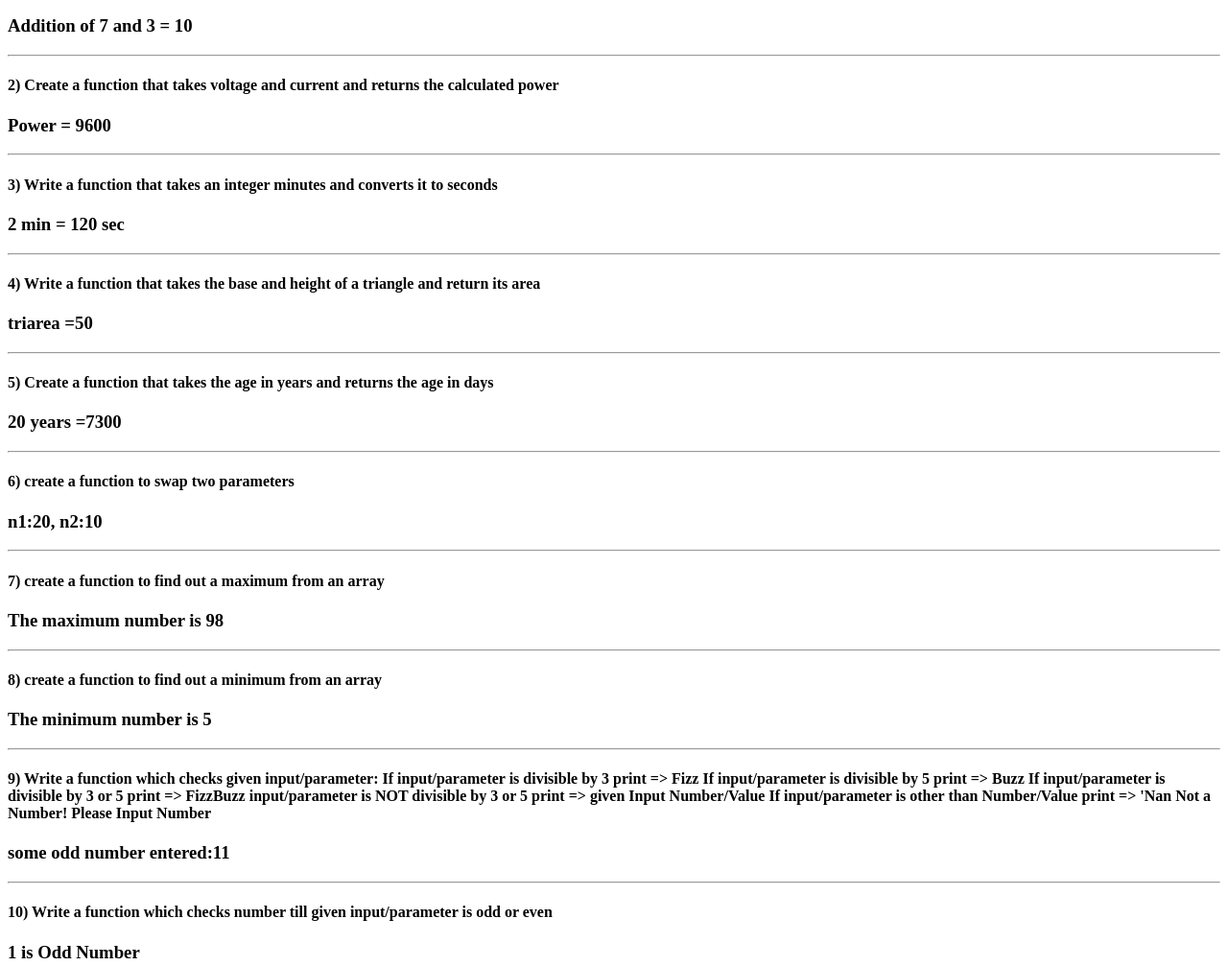
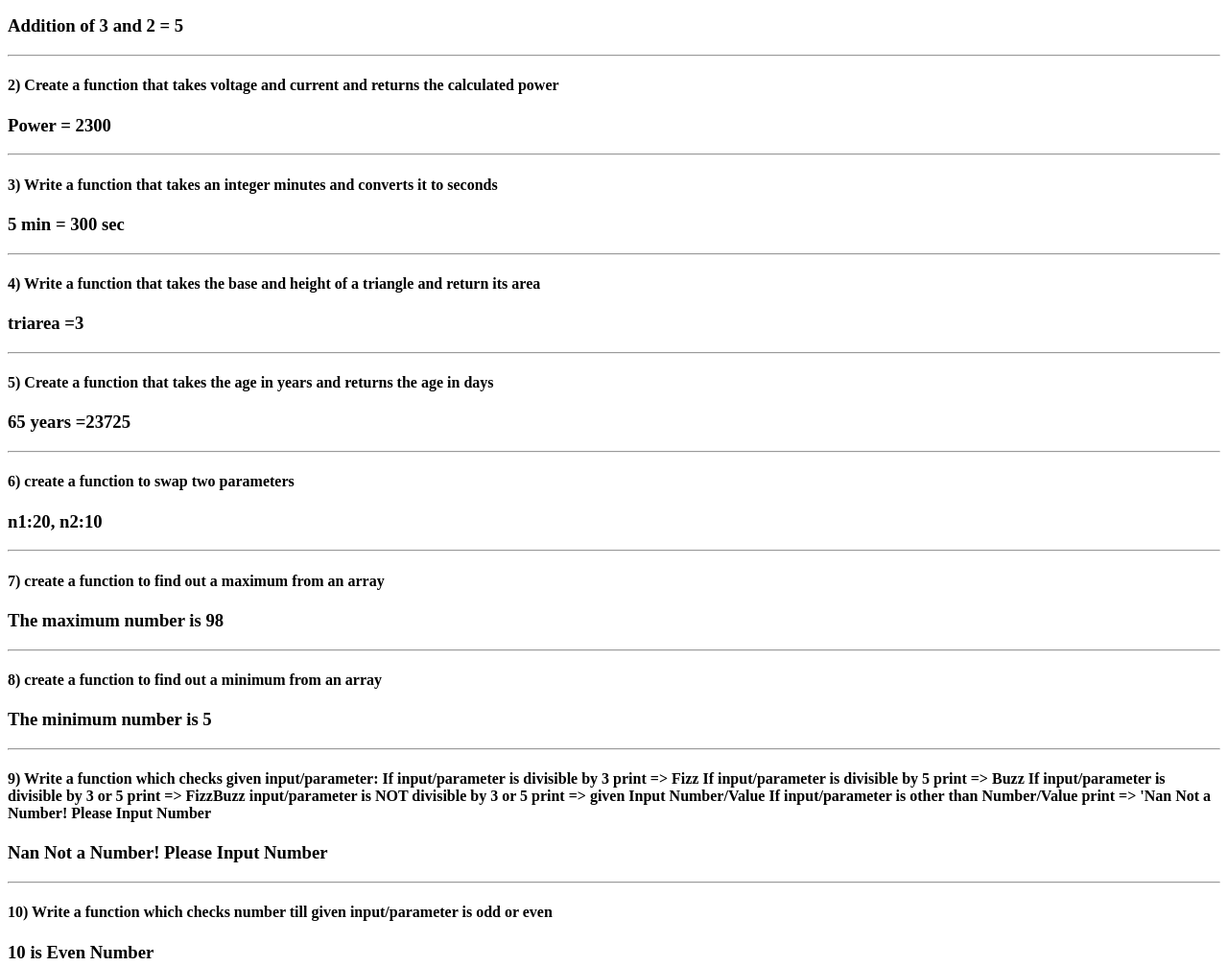
Before and after one commit to nitish-poojari/ashwini_repo, a plain HTML site: page Javascript/index.html in a window 1280 px wide. Shown: the part 160-1167 px from the top of the page at 96% size. Drawn offline with Linux system fonts and the light colour scheme.

Commit message:
done with the javascript changes

```diff
--- a/Javascript/Script/Question1.js
+++ b/Javascript/Script/Question1.js
@@ -1,16 +1,15 @@
-function addition(num1,num2)
-{
- return num1+num2
+function addition(num1, num2) {
+    return (document.getElementById("1").innerHTML = [`Addition of ${num1} and ${num2} = ${(num1 + num2)}`])
+}
+//add=addition(3,2)
+//console.log(`Addition of 3 and 2 = ${add}`)
+//documet.getElementById("1").innerHTML =  [`Addition of 3 and 2 = ${add}`]
+//document.write(add)
 
-}
-add=addition(3,2)
-//console.log(`Addition of 3 and 2 = ${add}`)
-document.getElementById("1").innerHTML =  [`Addition of 3 and 2 = ${add}`]
+//=addition(-3,-6)
+//console.log(`Addition of -3 and -6 = ${add}`)
+//document.getElementById("1").innerHTML =  [`Addition of -3 and -6 = ${add}`]
 
-add=addition(-3,-6)
-//console.log(`Addition of -3 and -6 = ${add}`)
-document.getElementById("1").innerHTML =  [`Addition of -3 and -6 = ${add}`]
-
-add=addition(7,3)
+//add=addition(7,3)
 //console.log(`Addition of 7 and 3 = ${add}`)
-document.getElementById("1").innerHTML = [`Addition of 7 and 3 = ${add}`]
+//.getElementById("1").innerHTML = [`Addition of 7 and 3 = ${add}`]
--- a/Javascript/Script/Question10.js
+++ b/Javascript/Script/Question10.js
@@ -1,19 +1,13 @@
-function checkOddEven(n1)
-{
-
-    for(let i=1;i<=n1;i++)
-    {
-        if(i%2==0)
-        {
+function checkOddEven(n1) {
+    for (let i = 1; i <= n1; i++) {
+        if (i % 2 == 0) {
             //console.log(`${i} is Even Number`)
-            document.getElementById("main").innerHTML =  [`${i} is Even Number`]
+            document.getElementById("10").innerHTML = [`${i} is Even Number`]
         }
-        else
-        {
+        else {
             //console.log(`${i} is Odd Number`)
-            document.getElementById("10").innerHTML =  [`${i} is Odd Number`]
+            document.getElementById("10").innerHTML = [`${i} is Odd Number`]
         }
     }
-
 }
-checkOddEven(10)
+// checkOddEven(10)
--- a/Javascript/Script/Question11.js
+++ b/Javascript/Script/Question11.js
@@ -1,14 +1,10 @@
-function sum0fMultiples(n1)
-{
-    let sum=0
-    for(let i=1;i<=n1;i++)
-    {
-        if(i%3==0 || i%5==0)
-        sum=sum+i
-
+function sum0fMultiples(n1) {
+    let sum = 0
+    for (let i = 1; i <= n1; i++) {
+        if (i % 3 == 0 || i % 5 == 0)
+            sum = sum + i
     }
     //console.log(`sum0fMultipleValue of 3 & 5 upto 10 digit is:${sum}`)
-    document.getElementById("11").innerHTML =  [`Sum of Multiple Value of 3 & 5 upto 10 digit is:${sum}`]
-
+    document.getElementById("11").innerHTML = [`Sum of Multiple Value of 3 & 5 upto 10 digit is:${sum}`]
 }
-sum0fMultiples(10)
+// sum0fMultiples(10)
--- a/Javascript/Script/Question12.js
+++ b/Javascript/Script/Question12.js
@@ -1,10 +1,7 @@
 const n = 20
-
-let tag=document.createElement("p");
-
-let prime=2;
-
-let flag1= document.getElementById("fourteen").innerHTML
+let tag = document.createElement("p");
+let prime = 2;
+let flag1 = document.getElementById("12").innerHTML
 function showPrimeNumbers(num) {
     for (let i = 2; i <= num; i++) {
         let flag = 0
@@ -12,15 +9,11 @@ function showPrimeNumbers(num) {
             if (i % j == 0) {
                 flag = 1
             }
-
         }
-
-            if (flag == 0) {
-               // console.log(` Prime number:${i}`)
-                document.write(`Prime Number : ${i} <br>`);
-            }
+        if (flag == 0) {
+            // console.log(` Prime number:${i}`)
+            document.write(`Prime Number : ${i} <br>`);
         }
     }
-
-
+}
     //showPrimeNumbers(20)
--- a/Javascript/Script/Question13.js
+++ b/Javascript/Script/Question13.js
@@ -1,41 +1,27 @@
-function calculateGrades(marks)
-
-{
-    let sum=0
-  for ( const value of marks )
-  {
-     sum=sum+value;
+function calculateGrades(marks) {
+  let sum = 0
+  for (const value of marks) {
+    sum = sum + value;
   }
   //console.log(`sum of Marks is ${sum}`)
-  avg=sum/marks.length
- // console.log(`Average of Marks is ${avg}`)
-  if(avg>=0 && avg<=70)
-  {
+  avg = sum / marks.length
+  // console.log(`Average of Marks is ${avg}`)
+  if (avg >= 0 && avg <= 70) {
     //console.log("Grade: D")
-    document.getElementById("13").innerHTML =  [`Grade: D`]
+    document.getElementById("13").innerHTML = [`Grade: D`]
   }
-
-  if(avg<=70 && avg>=79)
-  {
+  if (avg <= 70 && avg >= 79) {
     //console.log("Grade: C")
-    document.getElementById("13").innerHTML =  [`Grade: C`]
+    document.getElementById("13").innerHTML = [`Grade: C`]
   }
-
-
-  if(avg>=81 && avg<=89)
-  {
+  if (avg >= 81 && avg <= 89) {
     //console.log("Grade: B")
-    document.getElementById("13").innerHTML =  [`Grade: B`]
+    document.getElementById("13").innerHTML = [`Grade: B`]
   }
-
-
-  if(avg>=91 && avg<=100)
-  {
+  if (avg >= 91 && avg <= 100) {
     //console.log("Grade: A")
-    document.getElementById("13").innerHTML =  [`Grade: A`]
+    document.getElementById("13").innerHTML = [`Grade: A`]
   }
 }
-
-
-const marks=[55, 85, 55, 65]
-calculateGrades(marks)
+// const marks=[55, 85, 55, 65]
+// calculateGrades(marks)
--- a/Javascript/Script/Question14.js
+++ b/Javascript/Script/Question14.js
@@ -1,19 +1,16 @@
-function showPattern(num)
-{
-    let string=''
-    for(let index=1;index<=num;index++)
-    {
-        for(let index1=0;index1<index;index1++)
-        {
-          //string+= '*'
-         document.write('*')
+let tag1 = document.createElement("p");
+let flag = document.getElementById("14").innerHTML
+function showPattern(num) {
+    let string = ''
+    for (let index = 1; index <= num; index++) {
+        for (let index1 = 0; index1 < index; index1++) {
+            //string+= '*'
+            document.write('*')
         }
         //string+= '<br/>'
         document.write('<br/>')
     }
-   // console.log(string)
+    // console.log(string)
     //document.getElementById("main").innerHTML = [string]
-
 }
-
-showPattern(5)
+// showPattern(5)
--- a/Javascript/Script/Question2.js
+++ b/Javascript/Script/Question2.js
@@ -1,17 +1,15 @@
-function circuitPower(volt,current)
-{
-    return volt*current
+function circuitPower(volt, current) {
+    return (document.getElementById("2").innerHTML = [`Power = ${volt * current}`])
 }
+// power=circuitPower(230,10)
+// //console.log(`Power = ${power}`)
+// document.getElementById("2").innerHTML =[`Power = ${power}`]
 
-power=circuitPower(230,10)
-//console.log(`Power = ${power}`)
-document.getElementById("2").innerHTML =[`Power = ${power}`]
-
-power=circuitPower(110,3)
-//console.log(`Power = ${power}`)
-document.getElementById("2").innerHTML =[`Power = ${power}`]
+// power=circuitPower(110,3)
+// //console.log(`Power = ${power}`)
+// document.getElementById("2").innerHTML =[`Power = ${power}`]
 
 
-power=circuitPower(480,20)
-//console.log(`Power = ${power}`)
-document.getElementById("2").innerHTML =[`Power = ${power}`]
+// power=circuitPower(480,20)
+// //console.log(`Power = ${power}`)
+// document.getElementById("2").innerHTML =[`Power = ${power}`]
--- a/Javascript/Script/Question3.js
+++ b/Javascript/Script/Question3.js
@@ -1,8 +1,7 @@
-function convert(min){
-    let seconds= min*60
-    document.getElementById("3").innerHTML =[`${min} min = ${seconds} sec`]
-
-  }
-  convert(5)
-  convert(3)
-  convert(2)
+function convert(min) {
+    let seconds = min * 60
+    return (document.getElementById("3").innerHTML = [`${min} min = ${seconds} sec`])
+}
+  // convert(5)
+  // convert(3)
+  // convert(2)
--- a/Javascript/Script/Question4.js
+++ b/Javascript/Script/Question4.js
@@ -1,8 +1,7 @@
-function triArea(p1,p2){
-    let area= (1/2)*(p1*p2)
-    document.getElementById("4").innerHTML =[`triarea =${area}`]
-
-  }
-  triArea(3,2)
-  triArea(7,4)
-  triArea(10,10)
+function triArea(p1, p2) {
+  let area = (1 / 2) * (p1 * p2)
+  return (document.getElementById("4").innerHTML = [`triarea =${area}`])
+}
+  // triArea(3,2)
+  // triArea(7,4)
+  // triArea(10,10)
--- a/Javascript/Script/Question5.js
+++ b/Javascript/Script/Question5.js
@@ -1,13 +1,11 @@
-function calcAge(years)
-{
-  return years*365
- }
+function calcAge(years) {
+  return (document.getElementById("5").innerHTML = [`${years} years =${years * 365}`])
+}
+// days=calcAge(65)
+// document.getElementById("5").innerHTML =[`65 years =${days}`]
 
-days=calcAge(65)
-document.getElementById("5").innerHTML =[`65 years =${days}`]
+// days=calcAge(0)
+// document.getElementById("5").innerHTML =[`0 years =${days}`]
 
-days=calcAge(0)
-document.getElementById("5").innerHTML =[`0 years =${days}`]
-
-days=calcAge(20)
-document.getElementById("5").innerHTML =[`20 years =${days}`]
+// days=calcAge(20)
+// document.getElementById("5").innerHTML =[`20 years =${days}`]
--- a/Javascript/Script/Question6.js
+++ b/Javascript/Script/Question6.js
@@ -1,10 +1,8 @@
-function swap(n1,n2)
-  {
-     let n3=n1
-     n1=n2
-     n2=n3
+function swap(n1, n2) {
+  let n3 = n1
+  n1 = n2
+  n2 = n3
+  return (document.getElementById("6").innerHTML = [`n1:${n1}, n2:${n2}`])
+}
 
-     document.getElementById("6").innerHTML = [`n1:${n1}, n2:${n2}`]
-  }
-
-  swap(10,20)
+//   swap(10,20)
--- a/Javascript/Script/Question7.js
+++ b/Javascript/Script/Question7.js
@@ -1,16 +1,13 @@
-function findMax(numbers)
-{
-let max=numbers[0]
-for (let i=0;i<numbers.length;i++)
-{
-    if (numbers[i]>max)
-    {
-        max=numbers[i]
+function findMax(numbers) {
+    let max = numbers[0]
+    for (let i = 0; i < numbers.length; i++) {
+        if (numbers[i] > max) {
+            max = numbers[i]
+        }
     }
-}
-//console.log(`The maximum number is ${max}`)
-document.getElementById("7").innerHTML =  [`The maximum number is ${max}`]
+    //console.log(`The maximum number is ${max}`)
+    return (document.getElementById("7").innerHTML = [`The maximum number is ${max}`])
 }
 
-const numbers=[10, 21, 5, 25, 6, 60, 23, 26, 49, 98]
-findMax(numbers)
+// const numbers=[10, 21, 5, 25, 6, 60, 23, 26, 49, 98]
+// findMax(numbers)
--- a/Javascript/Script/Question8.js
+++ b/Javascript/Script/Question8.js
@@ -1,16 +1,12 @@
-function findMin(numbers1)
-{
-let min=numbers1[0]
-for (let i=0;i<numbers1.length;i++)
-{
-    if (numbers1[i]<min)
-    {
-        min=numbers1[i]
+function findMin(numbers1) {
+    let min = numbers1[0]
+    for (let i = 0; i < numbers1.length; i++) {
+        if (numbers1[i] < min) {
+            min = numbers1[i]
+        }
     }
+    //console.log(`The minimum number is ${min}`)
+    return (document.getElementById("8").innerHTML = [`The minimum number is ${min}`])
 }
-//console.log(`The minimum number is ${min}`)
-document.getElementById("8").innerHTML =  [`The minimum number is ${min}`]
-}
-
-const numbers1=[10, 21, 5, 25, 6, 60, 23, 26, 49, 98]
-findMin(numbers1)
+// const numbers1=[10, 21, 5, 25, 6, 60, 23, 26, 49, 98]
+// findMin(numbers1)
--- a/Javascript/Script/Question9.js
+++ b/Javascript/Script/Question9.js
@@ -1,41 +1,30 @@
-function isfizzBuzz(num)
-{
-    if(`${typeof(num)}`!='number')
-    {
+function isfizzBuzz(num) {
+    if (`${typeof (num)}` != 'number') {
         //console.log("Nan Not a Number! Please Input Number")
-        document.getElementById("9").innerHTML =  [`Nan Not a Number! Please Input Number`]
+        document.getElementById("9").innerHTML = [`Nan Not a Number! Please Input Number`]
     }
-
-    else
-    {
-
-
-        if (num%3==0 && num%5==0)
-        {
+    else {
+        if (num % 3 == 0 && num % 5 == 0) {
             //console.log('FizzBuzz')
-            document.getElementById("9").innerHTML =  [`FizzBuzz`]
+            document.getElementById("9").innerHTML = [`FizzBuzz`]
         }
-        else if(num%3==0)
-        {
+        else if (num % 3 == 0) {
             //console.log('Fizz')
-            document.getElementById("9").innerHTML =  [`Fizz`]
+            document.getElementById("9").innerHTML = [`Fizz`]
         }
-
-        else if(num%5==0)
-        {
+        else if (num % 5 == 0) {
             //console.log('Buzz')
-            document.getElementById("9").innerHTML =  [`Buzz`]
+            document.getElementById("9").innerHTML = [`Buzz`]
         }
-        else{
+        else {
             //console.log(`some odd number entered:${num}`)
-            document.getElementById("9").innerHTML =  [`some odd number entered:${num}`]
+            document.getElementById("9").innerHTML = [`some odd number entered:${num}`]
         }
     }
 }
-
-isfizzBuzz('one')
-isfizzBuzz(true)
-isfizzBuzz(9)
-isfizzBuzz(10)
-isfizzBuzz(30)
-isfizzBuzz(11)
+// isfizzBuzz('one')
+// isfizzBuzz(true)
+// isfizzBuzz(9)
+// isfizzBuzz(10)
+// isfizzBuzz(30)
+// isfizzBuzz(11)
--- a/Javascript/index.html
+++ b/Javascript/index.html
@@ -1,16 +1,18 @@
 <!DOCTYPE html>
 <html lang="en">
+
 <head>
   <meta charset="UTF-8">
   <meta http-equiv="X-UA-Compatible" content="IE=edge">
   <meta name="viewport" content="width=<device-width>, initial-scale=1.0">
   <title>Javascript</title>
 </head>
-<body>
+
+<body onload="somefunc()">
   <center>
     <h1>Javascript Assignments</h1>
-    <br/>
-    <br/>
+    <br />
+    <br />
   </center>
   <!--Question 1-->
   <section>
@@ -115,7 +117,6 @@
     </div>
     <hr>
   </section>
-
   <!--Question 13-->
   <section>
     <div>
@@ -136,11 +137,34 @@
       <h4>14) Write a function which Prints/Shows star (or any pattern) for the number of times and rows provided
       </h4>
       <div id="14" class="ml-5"></div>
+      <button onclick="showPattern(5)">Show Pattern</button>
     </div>
   </section>
+  <script>
+    function somefunc() {
+      addition(3, 2)
+      circuitPower(230, 10)
+      convert(5)
+      triArea(3, 2)
+      calcAge(65)
+      swap(10, 20)
+      const numbers = [10, 21, 5, 25, 6, 60, 23, 26, 49, 98]
+      findMax(numbers)
+      const numbers1 = [10, 21, 5, 25, 6, 60, 23, 26, 49, 98]
+      findMin(numbers1)
+      isfizzBuzz('one')
+      // isfizzBuzz(true)
+      // isfizzBuzz(9)
+      // isfizzBuzz(10)
+      // isfizzBuzz(30)
+      // isfizzBuzz(11)
+      checkOddEven(10)
+      sum0fMultiples(10)
+      const marks = [55, 85, 55, 65]
+      calculateGrades(marks)
 
-
-
+    }
+  </script>
 
   <script src="Script/Question1.js"></script>
   <script src="Script/Question2.js"></script>
@@ -157,6 +181,6 @@
   <script src="Script/Question13.js"></script>
   <script src="Script/Question14.js"></script>
 
+</body>
 
-</body>
 </html>
```
Lines whose indentation alone changed are shown as unchanged.
